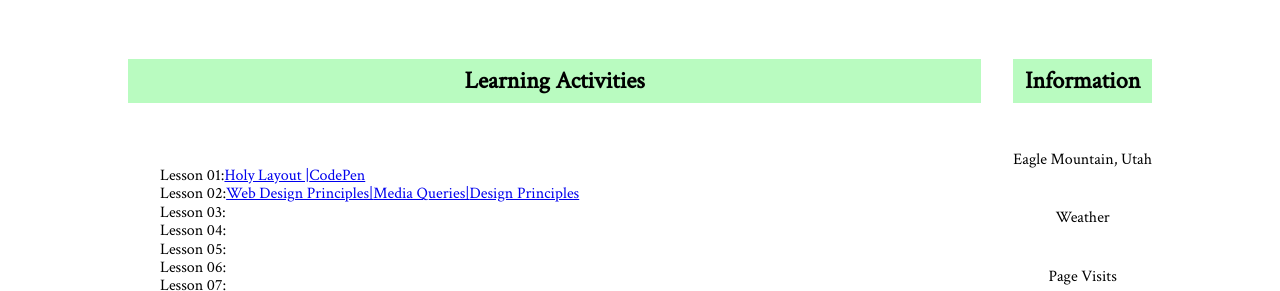
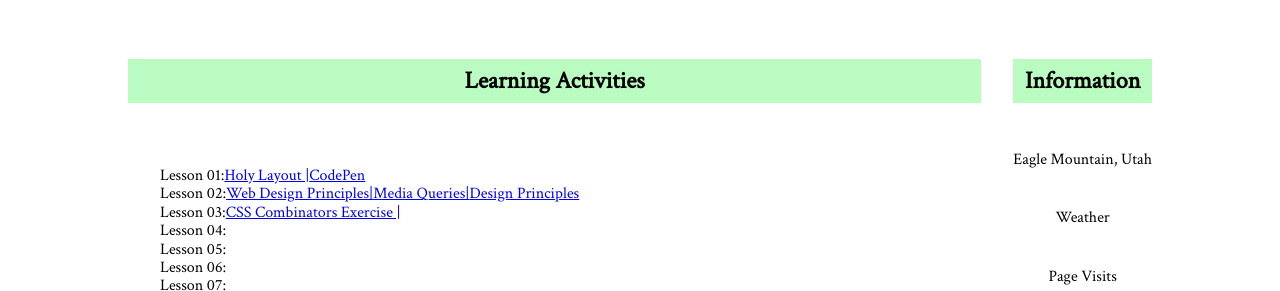
Before and after one commit to LowanWill/wdd230, a plain HTML site: page index.html in a window 1280 px wide. Shown: the part 513-804 px from the top of the page. Drawn offline with Linux system fonts and the light colour scheme.

Commit message:
adding combinators exercise screenshot

```diff
--- a/index.html
+++ b/index.html
@@ -39,7 +39,7 @@
             <ul>
                 <li> Lesson 01:<a href="lesson01/holygrail.html">Holy Layout |</a><a href="https://codepen.io/LowanWil/pen/RwdoEWY">CodePen</a></li>
                 <li> Lesson 02:<a href="lesson02/design.html">Web Design Principles|</a><a href="lesson02/media-query.html">Media Queries|</a><a href= "lesson02/design-principles.html">Design Principles</a></li>
-                <li> Lesson 03:<a href="#"></a></li>
+                <li> Lesson 03:<a href="lesson03/images/combinators-exercise.png">CSS Combinators Exercise |</a></li>
                 <li> Lesson 04:<a href="#"></a></li>
                 <li> Lesson 05:<a href="#"></a></li>
                 <li> Lesson 06:<a href="#"></a></li>
```
